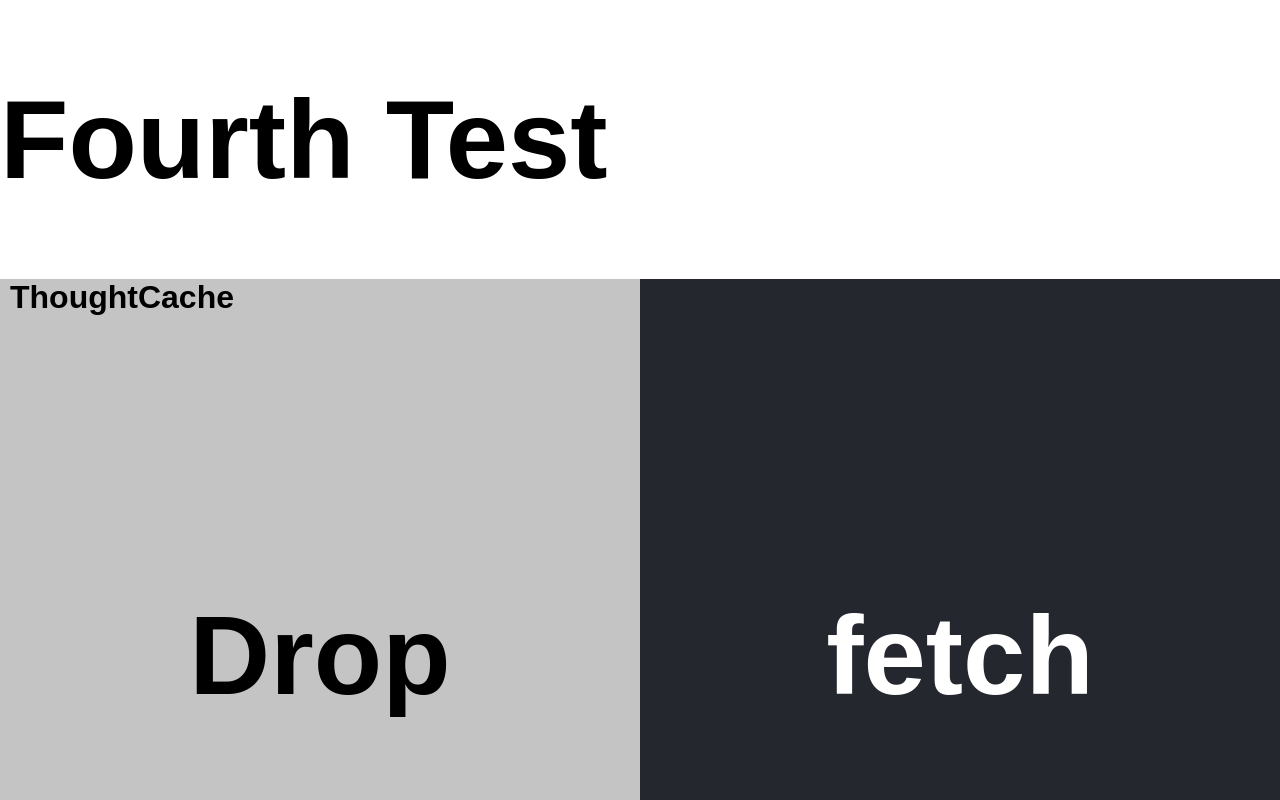
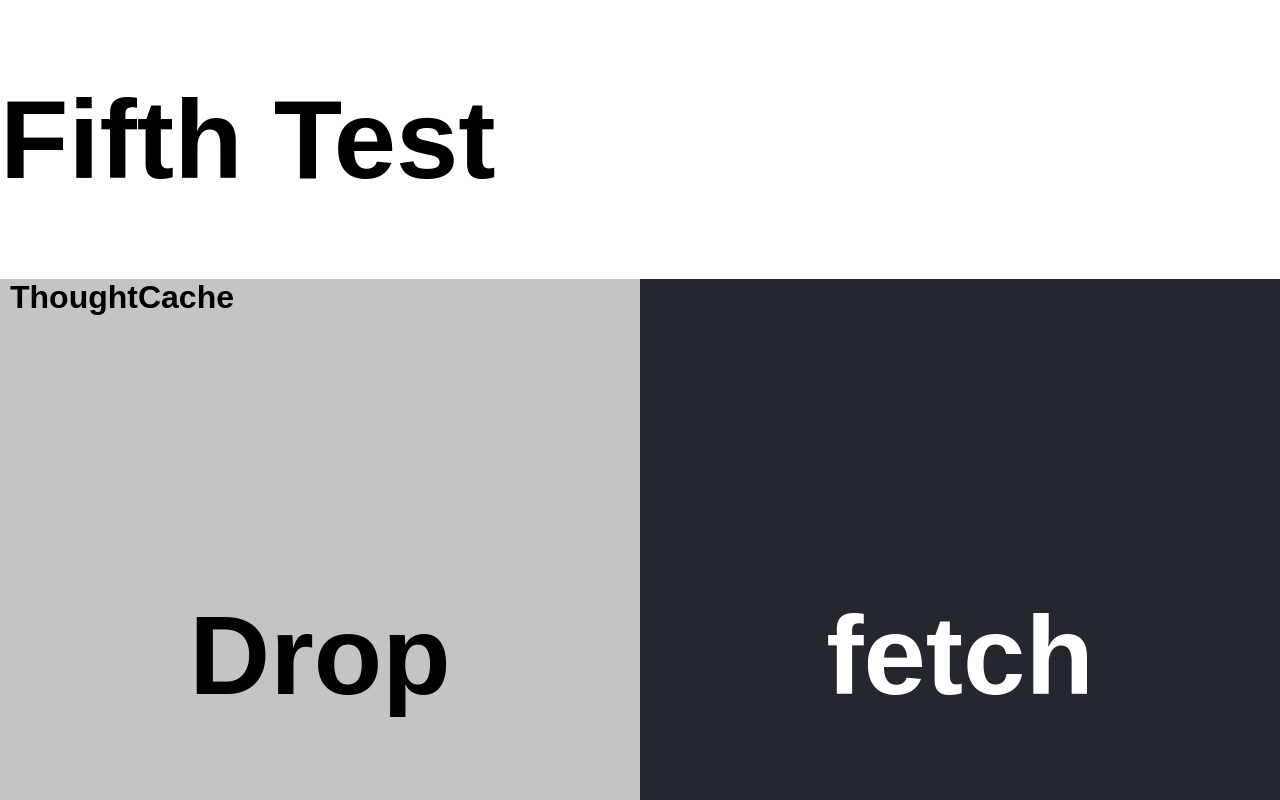
Before and after one commit to ben9583/ThoughtCache, a plain HTML site: page public/index.html in a window 1280 px wide. Shown: the top 800 px of the page. Drawn offline with Linux system fonts and the light colour scheme; some packages are replaced by stand-ins of ours.

Commit message:
attempt number i want to die #54

```diff
--- a/public/index.html
+++ b/public/index.html
@@ -66,7 +66,7 @@
 	</style>
 </head>
 <body style="margin:0;overflow:hidden">
-	<h1>Fourth Test</h1>
+	<h1>Fifth Test</h1>
 	<div class="drop" id="drop">
 		<h5 style="margin:0;margin-left:10px;position:absolute">ThoughtCache</h5>
 		<h1 style="margin:0;text-align:center;padding-top:39vh;padding-bottom:39vh;">Drop</h1>
```
Also changed, not shown: firebase.json.
